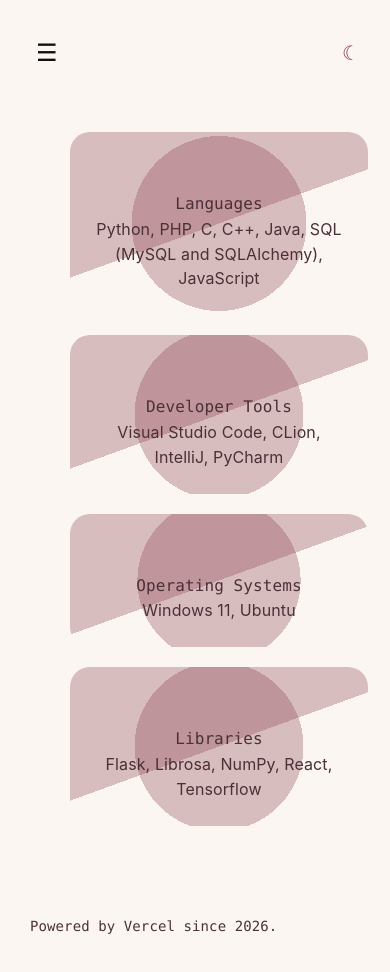
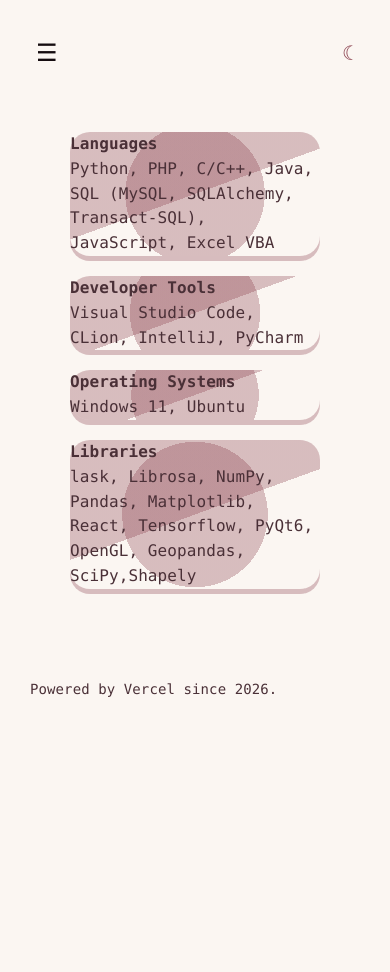
Before and after one commit to raspberryhelp/raspberryhelpdev, a React (Vite) app in the folder raspberryhelppersonal/: page /Tools in a window 390 px wide. Shown: the top 972 px of the page. After the commit the page ends 864 px from the top, so only its background shows below. Built offline with nearby package versions, Linux system fonts and the light colour scheme.

Commit message:
added a new cool effect! :D

```diff
--- a/raspberryhelppersonal/src/App.css
+++ b/raspberryhelppersonal/src/App.css
@@ -338,11 +338,13 @@
   height: 350px;
   border: none;
   border-radius: 20px;
-  margin: 10px;
+  margin: 15px;
   background: linear-gradient(160deg,var(--rose-bg) 50%,  transparent 30%), radial-gradient(circle,var(--rose-bg) 50%,  transparent 10%);
   background-blend-mode: normal, normal;
   padding: 40px 24px 24px;
   text-align: center;
+  box-shadow: 0 10px 0px var(--rose-bg);
+  text-shadow: 0px 5px 15px;
 
 }
 
@@ -351,17 +353,23 @@
   height: 350px;
   border: none;
   border-radius: 20px;
-  margin: 10px;
+  margin: 15px 10px 10px 15px;
   background: linear-gradient( 160deg, transparent 50%, var(--rose-bg)  30%), radial-gradient(circle, transparent 50%,  var(--rose-bg) 10%);
   background-blend-mode: normal, normal;
+  box-shadow: 0 5px 0px var(--rose-bg);
+  text-shadow: 0px 5px 15px;
 
 }
 .toolTitle
 {
   font-family: var(--mono);
  margin-top: 20px;
+ font-weight: bolder;
 }
-
+.toolContent
+{
+  font-family: var(--mono);
+}
 
 @media (max-width: 700px) {
   .about-text {
@@ -373,6 +381,19 @@
     width: 100%;
     height: auto;
     margin: 20px 0;
+    padding: 0;
+    text-align: left;
+    box-shadow: 0 5px 0px var(--rose-bg);
+    text-shadow: none;
+
   }
-
+  .toolTitle
+  {
+    margin-top: 0px;
+    font-weight: bolder;
+  }
+  .toolContent
+  {
+    font-weight:lighter;
+  }
 }
--- a/raspberryhelppersonal/src/pages/Tools.jsx
+++ b/raspberryhelppersonal/src/pages/Tools.jsx
@@ -1,8 +1,8 @@
 import React from 'react'
-const toolset = [{pname:"Languages", info:"Python, PHP, C, C++, Java, SQL (MySQL and SQLAlchemy), JavaScript"},
+const toolset = [{pname:"Languages", info:"Python, PHP, C/C++, Java, SQL (MySQL, SQLAlchemy, Transact-SQL), JavaScript, Excel VBA"},
   {pname:"Developer Tools", info:"Visual Studio Code, CLion, IntelliJ, PyCharm"},
   {pname:"Operating Systems", info:"Windows 11, Ubuntu"},
-  {pname:"Libraries", info:"Flask, Librosa, NumPy, React, Tensorflow"},
+  {pname:"Libraries", info:"lask, Librosa, NumPy, Pandas, Matplotlib, React, Tensorflow, PyQt6, OpenGL, Geopandas, SciPy,Shapely"},
 ]
 const Card = ({ card, index }) => (
   <div className="toolCard" key = {index}>
```
